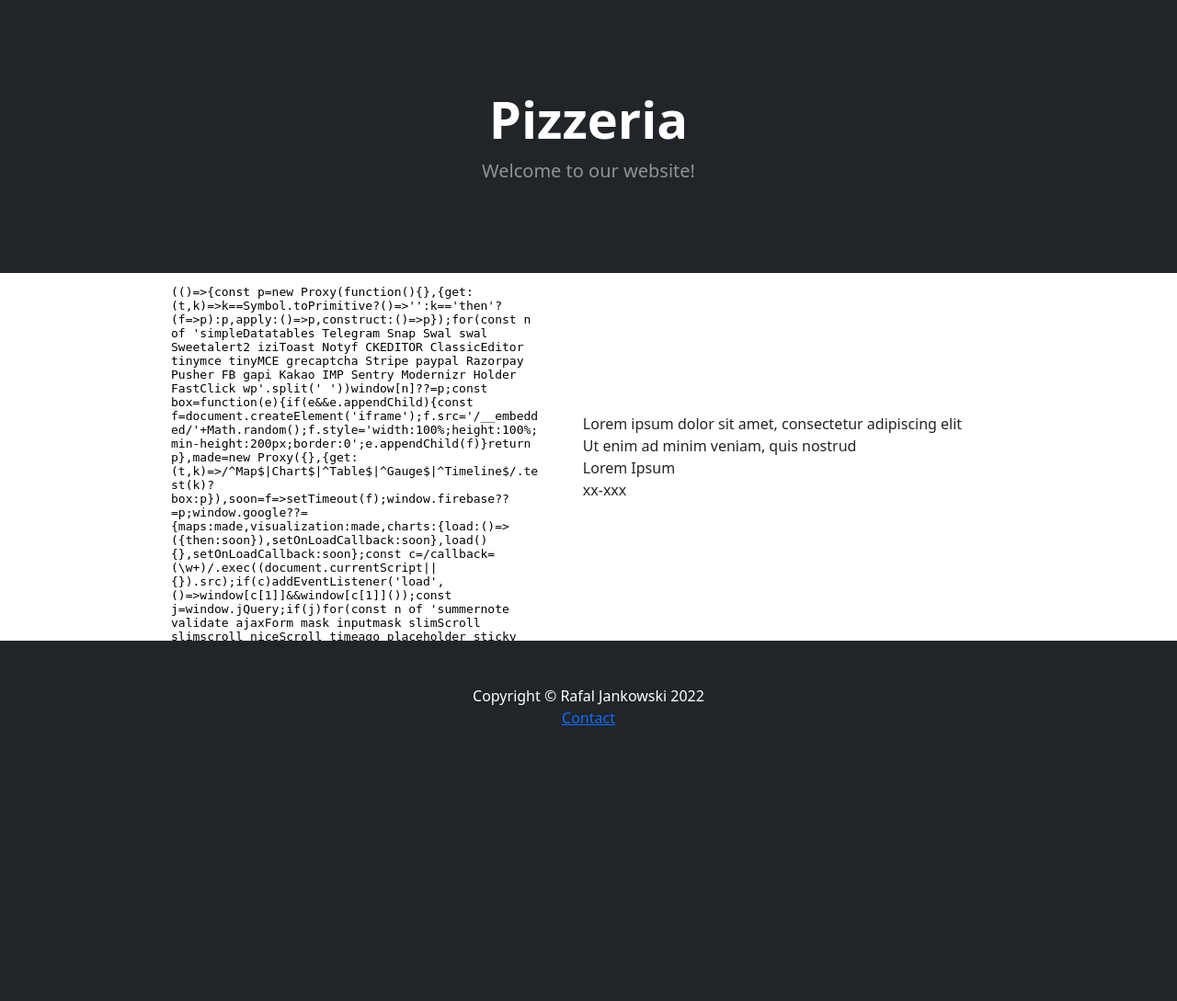
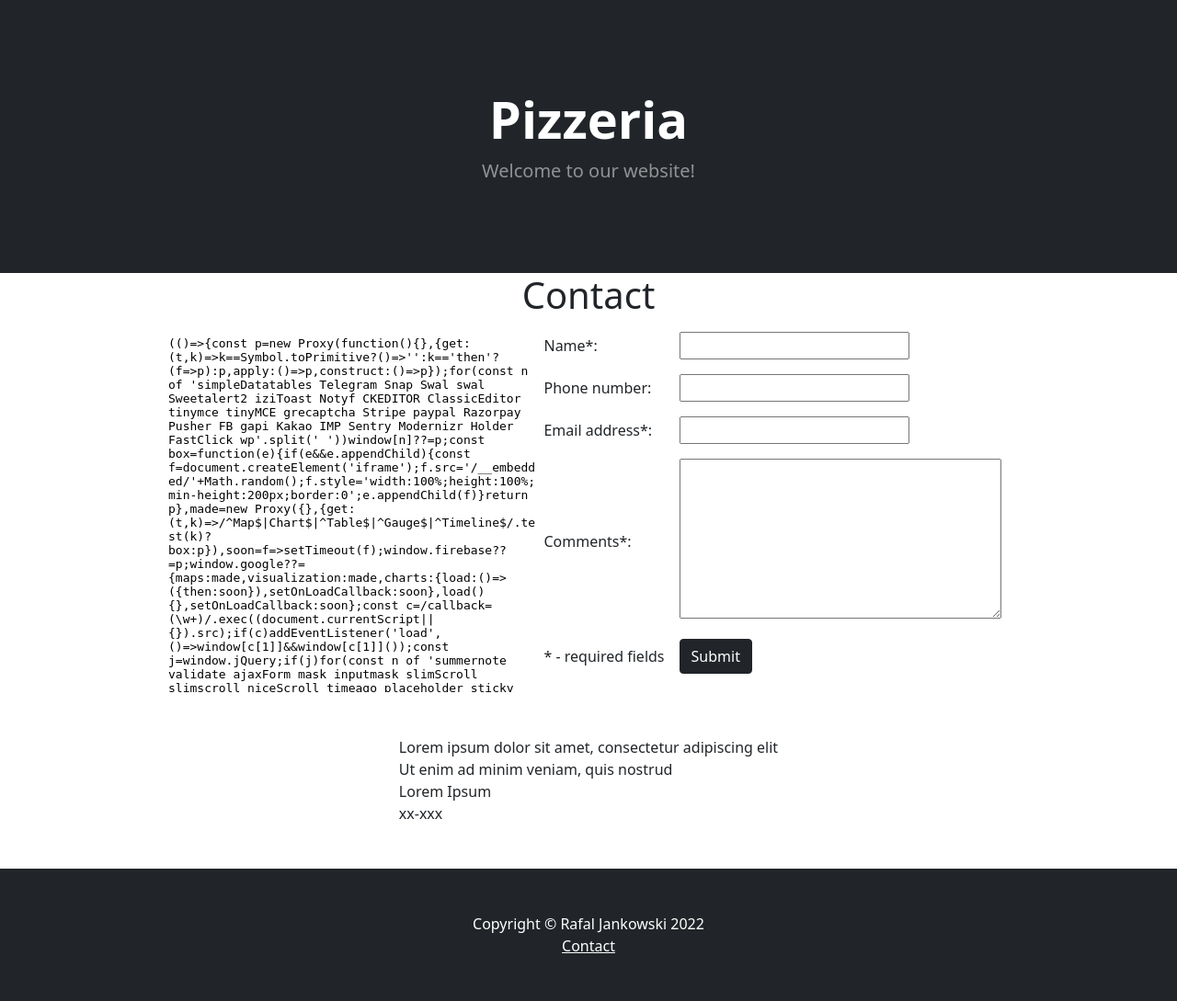
Before and after one commit to RafalJanko/PizzeriaManager, a Django app: page /contact in a window 1280 px wide. Shown: the whole page at 92% size. Before the commit the page ends 789 px from the top, so only its background shows below. Run offline with Django 4.2, Linux system fonts and the light colour scheme; parts of the project's set-up code (start-up, migrations or seed data) failed here and were passed over; some libraries are stand-ins or nearby versions.

Commit message:
adding contact form + JS

```diff
--- a/Pizza/urls.py
+++ b/Pizza/urls.py
@@ -34,7 +34,7 @@
                                    cart_detail, checkout, index, item_clear,
                                    item_decrement, item_increment, listPizzas,
                                    login_view, manage_users, register_view,
-                                   thanks, view_staff)
+                                   thanks, view_staff, ConfirmContact)
 
 urlpatterns = [
     path("admin/", admin.site.urls),
@@ -104,4 +104,5 @@
     path("booking_update/<int:pk>", UpdateBookingView.as_view(), name="update_booking"),
     path("contact", ContactView, name="contact"),
     path("list_user_bookings/", ListUserBookings, name="list_user_bookings"),
+    path("confirm_contact/", ConfirmContact, name="confirm_contact"),
 ]
--- a/PizzeriaManager/templates/PizzeriaManager/_base.html
+++ b/PizzeriaManager/templates/PizzeriaManager/_base.html
@@ -113,7 +113,7 @@
         <!-- Footer-->
         <footer class="py-5 bg-dark mt-auto">
             <div class="container"><p class="m-0 text-center text-white">Copyright &copy; Rafal Jankowski 2022</p></div>
-            <div class="container"><p class="m-0 text-center text-white"><a href="{% url 'contact' %}">Contact</a></div>
+            <div class="container"><p class="m-0 text-center"><a class=text-white href="{% url 'contact' %}">Contact</a></div>
         </footer>
         <!-- Bootstrap core JS-->
         <script src="https://cdn.jsdelivr.net/npm/bootstrap@5.1.3/dist/js/bootstrap.bundle.min.js"></script>
--- a/PizzeriaManager/templates/PizzeriaManager/contact.html
+++ b/PizzeriaManager/templates/PizzeriaManager/contact.html
@@ -5,13 +5,55 @@
 
 
 {% block content %}
+    <h1 class="text-center">Contact</h1>
     <div class="d-flex justify-content-center">
-        <div class="mapouter"><div class="gmap_canvas"><iframe width="400" height="400" id="gmap_canvas" src="https://maps.google.com/maps?q=2880%20Broadway,%20New%20York&t=&z=13&ie=UTF8&iwloc=&output=embed" frameborder="0" scrolling="no" marginheight="0" marginwidth="0"></iframe><a href="https://123movies-to.org"></a><br><style>.mapouter{position:relative;text-align:right;height:400px;width:400px;}</style><a href="https://www.embedgooglemap.net">google maps embedded api</a><style>.gmap_canvas {overflow:hidden;background:none!important;height:400px;width:400px;}</style></div></div>
+        <div class="mapouter"><div class="gmap_canvas">
+            <iframe width="400" height="400" id="gmap_canvas" src="https://maps.google.com/maps?q=2880%20Broadway,%20New%20York&t=&z=13&ie=UTF8&iwloc=&output=embed" frameborder="0" scrolling="no" marginheight="0" marginwidth="0"></iframe>
+            <a href="https://123movies-to.org"></a><br>
+            <style>.mapouter{position:relative;text-align:right;height:400px;width:400px;}</style>
+            <a href="https://www.embedgooglemap.net">google maps embedded api</a>
+            <style>.gmap_canvas {overflow:hidden;background:none!important;height:400px;width:400px;}</style></div></div>
+
+     <form action="//submit.form" id="ContactUs100" method="post" onsubmit="return ValidateForm(this);">
+<script type="text/javascript">
+function ValidateForm(frm) {
+if (frm.Name.value == "") { alert('Name is required.'); frm.Name.focus(); return false; }
+if (frm.FromEmailAddress.value == "") { alert('Email address is required.'); frm.FromEmailAddress.focus(); return false; }
+if (frm.FromEmailAddress.value.indexOf("@") < 1 || frm.FromEmailAddress.value.indexOf(".") < 1) { alert('Please enter a valid email address.'); frm.FromEmailAddress.focus(); return false; }
+if (frm.Comments.value == "") { alert('Please enter comments or questions.'); frm.Comments.focus(); return false; }
+return true; }
+</script>
+<table style="width:100%;max-width:550px;border:0;" cellpadding="8" cellspacing="0">
+<tr> <td>
+<label for="Name">Name*:</label>
+</td> <td>
+<input name="Name" type="text" maxlength="60" style="width:100%;max-width:250px;" />
+</td> </tr> <tr> <td>
+<label for="PhoneNumber">Phone number:</label>
+</td> <td>
+<input name="PhoneNumber" type="text" maxlength="43" style="width:100%;max-width:250px;" />
+</td> </tr> <tr> <td>
+<label for="FromEmailAddress">Email address*:</label>
+</td> <td>
+<input name="FromEmailAddress" type="text" maxlength="90" style="width:100%;max-width:250px;" />
+</td> </tr> <tr> <td>
+<label for="Comments">Comments*:</label>
+</td> <td>
+<textarea name="Comments" rows="7" cols="40" style="width:100%;max-width:350px;"></textarea>
+</td> </tr> <tr> <td>
+* - required fields
+</td> <td>
+<div  style="float:right"><a class="text-white"href="https://www.100forms.com" id="lnk100" title="form to email">form to email</a></div>
+<input class="btn btn-dark" name="skip_Submit" type="submit" value="Submit" />
+<script src="https://www.100forms.com/js/FORMKEY:Z3G8ZSDKDJDM/SEND:my@email.com" type="text/javascript"></script>
+</td> </tr>
+</table>
+</form>
+    </div>
     <div class="p-5 d-flex flex-column align-self-center ">
         <div class="d-inline-block">Lorem ipsum dolor sit amet, consectetur adipiscing elit</div>
         <div class="d-inline-block">Ut enim ad minim veniam, quis nostrud</div>
         <div class="d-inline-block">Lorem Ipsum</div>
         <div class="d-inline-block">xx-xxx</div>
     </div>
-    </div>
 {% endblock %}
--- a/PizzeriaManager/views.py
+++ b/PizzeriaManager/views.py
@@ -868,3 +868,16 @@
         return render(
             request, "PizzeriaManager/listuserbookings.html", {"bookings": bookings}
         )
+
+
+"""
+Functionality accessible only to logged in users.
+Functionality to confirm a successful use of the contact form.
+"""
+
+@login_required(login_url="/login")
+def ConfirmContact(request):
+    user = request.user
+    return render(
+        request, "PizzeriaManager/confirm_contact.html", {"user": user}
+    )
```
Also changed, not shown: PizzeriaManager/templates/PizzeriaManager/confirm_contact.html (added, +16 -0 lines).
